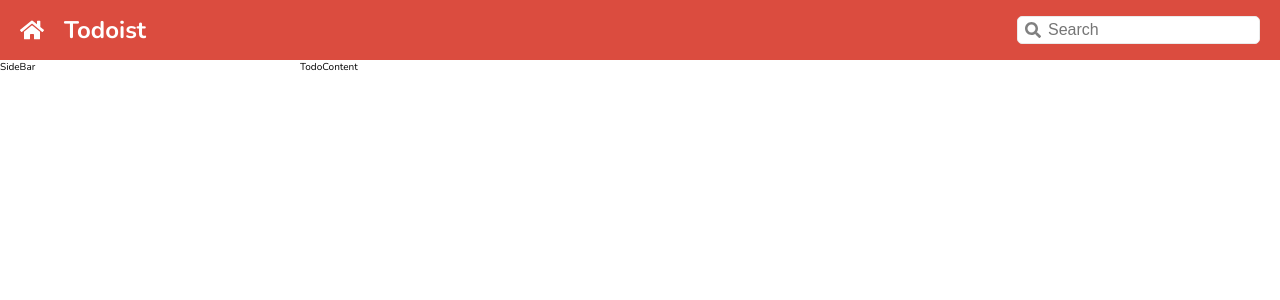
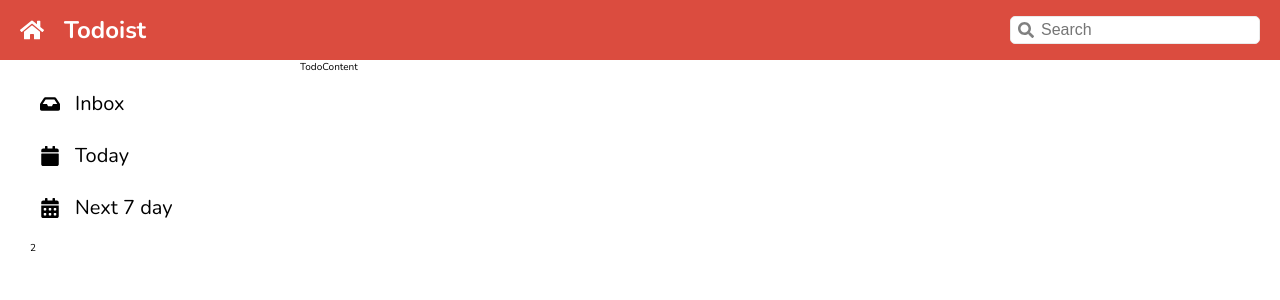
Before and after one commit to GitJayChayapol/cc15-todolist, a React (Create React App) app: page / in a window 1280 px wide. Shown: the top 300 px of the page. Built offline with nearby package versions, Linux system fonts and the light colour scheme.

Commit message:
refactor:create LisItem component

```diff
--- a/src/app/App.jsx
+++ b/src/app/App.jsx
@@ -1,16 +1,27 @@
 import "./App.scss";
 import "../components/Header.scss";
-
+import Listitem from "../components/Listitem";
 import Header from "../components/Header";
-import { FaHome } from "react-icons/fa";
+import { FaInbox, FaCalendar, FaCalendarAlt, FaChevronDown } from 'react-icons/fa';
 function App() {
   return (
     <div className="todo">
       <div className="todo__header">
-        {" "}
         <Header />
       </div>
-      <div className="todo__sidebar">SideBar</div>
+      <div className="todo__sidebar">
+        <aside className="sidebar">
+          <section className="sidebar__category">
+            <ul className="list">
+              <Listitem text="Inbox" icon={<FaInbox className="list__item__icon"/>}/>
+              <Listitem text="Today" icon={<FaCalendar className="list__item__icon"/>}/>
+              <Listitem text="Next 7 day" icon={<FaCalendarAlt className="list__item__icon"/>}/>
+            </ul>
+          </section>
+          <section className="sidebar__category">2</section>
+
+        </aside>
+      </div>
       <div className="todo__content">TodoContent</div>
     </div>
   );
--- a/src/app/App.scss
+++ b/src/app/App.scss
@@ -1,4 +1,5 @@
 @import '../index.scss';
+// @import '../components/Header.scss';
 $header-height: 60px;
 $sideber-width: 300px;
 
@@ -27,3 +28,32 @@
         // background-color: darkcyan;
     }
 }
+.sidebar {
+    display: flex;
+    flex-direction: column;
+    gap: 10px;
+    padding: 20px 30px;
+    // background-color: bisque;
+    height: calc(100vh - $header-height);
+}
+
+.list {
+    display: flex;
+    flex-direction: column;
+    gap: 5px;
+    &__item {
+        display: flex;
+        align-items: center;
+        gap: 15px;
+        font-size: 2rem;
+        padding: 10px;
+        border-radius: 4px;
+        cursor: pointer;
+        &:hover {
+            background-color: silver;
+        }
+        &__text{
+            font-weight: 400;
+        }
+    }
+}
--- a/src/components/Header.scss
+++ b/src/components/Header.scss
@@ -23,6 +23,6 @@
         }
     }
     &__search{
-        min-width: 200px;
+        min-width: 250px;
     }
 }
--- /dev/null
+++ b/src/components/Listitem.jsx
@@ -0,0 +1,13 @@
+import './Listitem.scss'
+import { FaInbox } from 'react-icons/fa';
+
+function Listitem(props){
+    console.log(props)
+    return (
+        <li className="list__item">
+                  {props.icon}
+            <p className="list__item__text">{props.text}</p>
+        </li>
+    )
+}
+export default Listitem;
--- a/src/index.scss
+++ b/src/index.scss
@@ -27,3 +27,6 @@
     -webkit-font-smoothing: antialiased;
     -moz-osx-font-smoothing: grayscale;
 }
+li {
+    list-style: none;
+}
```
Also changed, not shown: src/components/Listitem.scss (added), src/components/Sidebar.jsx (deleted), src/components/Sidebar.scss (deleted).
